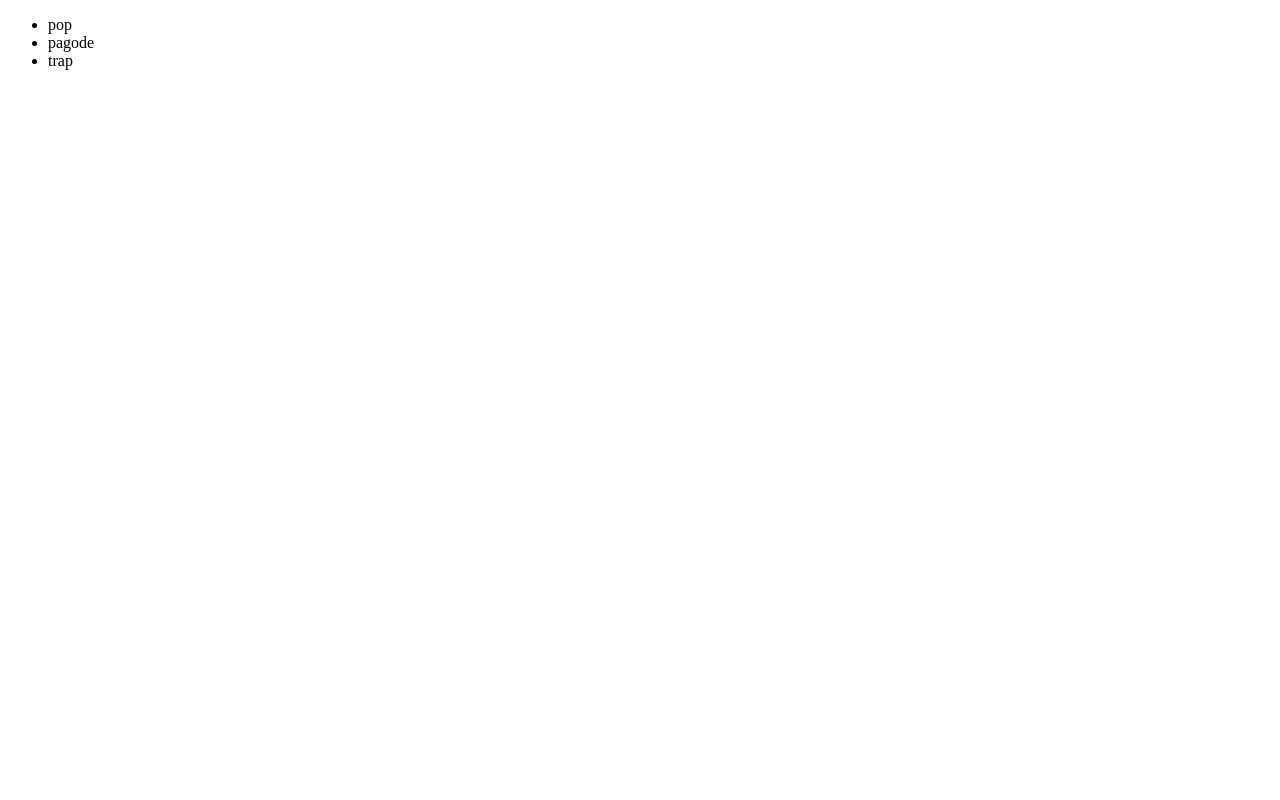
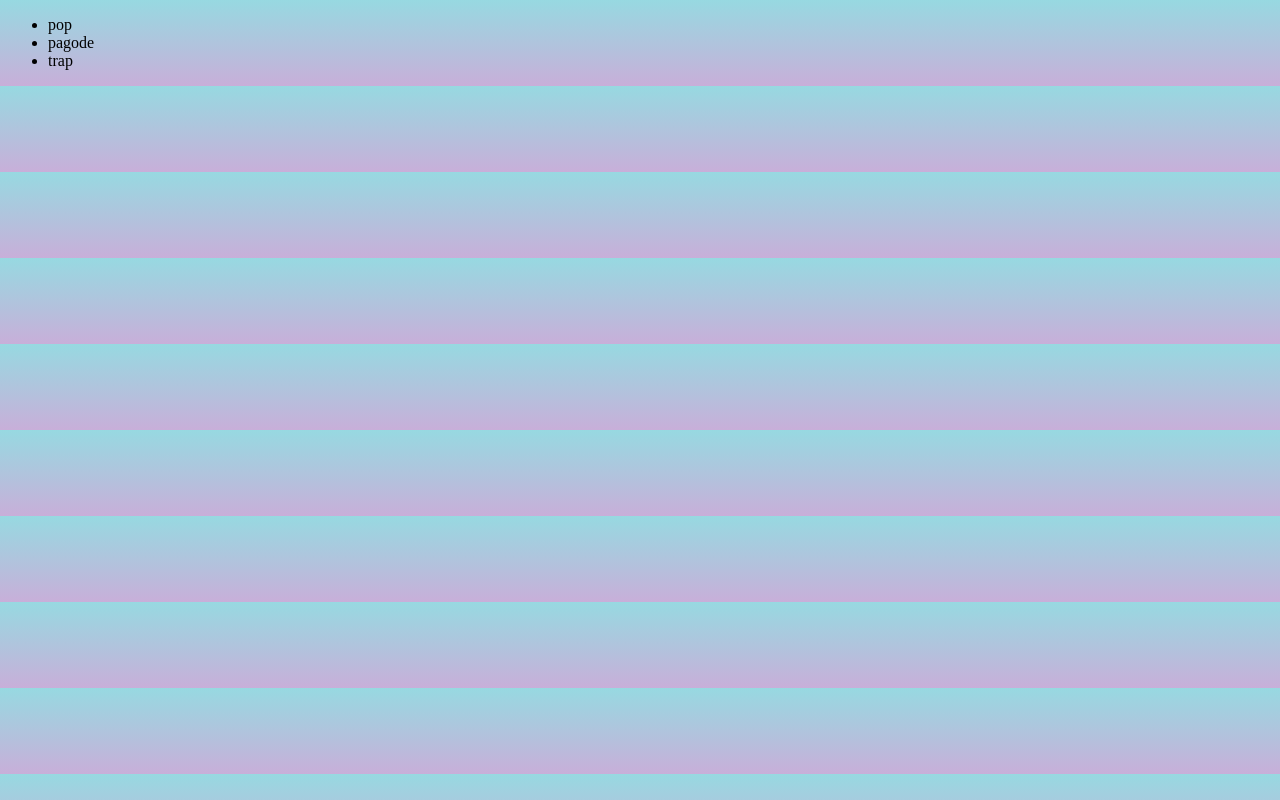
Before and after one commit to vizortea/myfirst, a plain HTML site: page index.html in a window 1280 px wide. Drawn offline with Linux system fonts and the light colour scheme.

Commit message:
babababa

```diff
--- a/index.html
+++ b/index.html
@@ -3,7 +3,8 @@
 <head>
     <meta charset="UTF-8">
     <meta name="viewport" content="width=device-width, initial-scale=1.0">
-    <title>myfirst </title>
+<link rel="stylesheet" href="style.css">
+     <title>myfirst </title>
 </head>
 <body>
     <header>
--- a/style.css
+++ b/style.css
@@ -0,0 +1,5 @@
+body{
+    background-color: #c8afd9;
+background-image: linear-gradient(0deg, #c8afd9 0%, #97D9E1 100%);
+
+}
```
